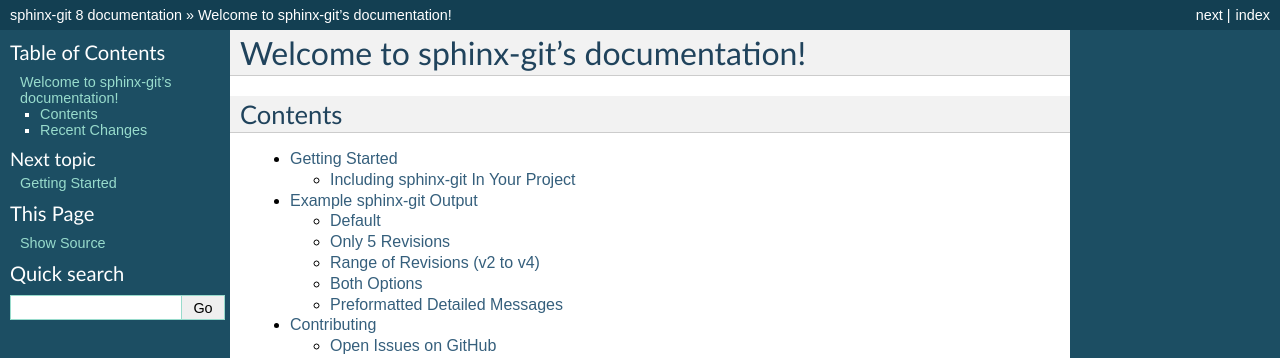
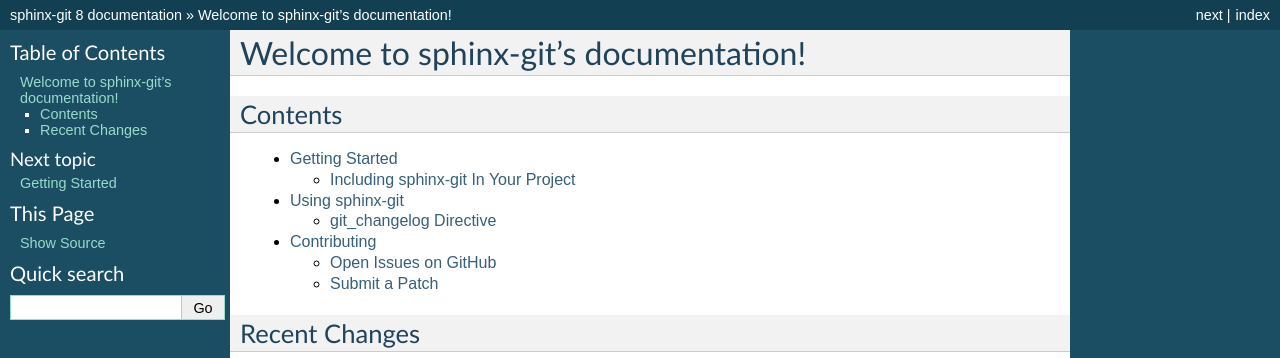
Before and after one commit to OddBloke/sphinx-git, a Sphinx documentation site: the page built from docs/index.rst, in a window 1280 px wide, cut to the strip 0-358 px from the top of the page. Built offline with Sphinx 7.4.7, drawn with Linux system fonts in a browser that asks for light colours; some of the changed lines change nothing that is shown.

Commit message:
Add Using section, superseding examples.rst.

```diff
--- a/docs/examples.rst
+++ /dev/null
@@ -1,36 +0,0 @@
-Example sphinx-git Output
-=========================
-
-Default
-~~~~~~~
-
-.. git_changelog::
-
-
-Only 5 Revisions
-~~~~~~~~~~~~~~~~
-
-.. git_changelog::
-  :revisions: 5
-
-Range of Revisions (v2 to v4)
-~~~~~~~~~~~~~~~~~~~~~~~~~~~~~
-
-.. git_changelog::
-  :rev-list: v2..v4
-
-Both Options
-~~~~~~~~~~~~
-
-This will generate a warning.
-
-.. git_changelog::
-  :rev-list: v2..v4
-  :revisions: 2
-
-Preformatted Detailed Messages
-~~~~~~~~~~~~~~~~~~~~~~~~~~~~~~
-
-.. git_changelog::
-  :rev-list: v2..v4
-  :detailed-message-pre: True
--- a/docs/index.rst
+++ b/docs/index.rst
@@ -8,7 +8,7 @@
     :maxdepth: 2
 
     getting-started
-    examples
+    using
     contributing
 
 Recent Changes
--- /dev/null
+++ b/docs/using.rst
@@ -0,0 +1,104 @@
+Using sphinx-git
+================
+
+Currently, sphinx-git provides a single extension to Sphinx: the
+``git_changelog`` directive.
+
+git_changelog Directive
+-----------------------
+
+The ``git_changelog`` directive produces a list of commits in the repository in
+which the documentation build is happening.
+
+By default, it will output the most recent 10 commits.  So::
+
+    .. git_changelog::
+
+produces:
+
+    .. git_changelog::
+
+As you can see, each revision has the message, author and date output in a
+list.  If a commit has a detailed message (i.e. any part of the commit message
+that is not on the first line), that will be output below the list item for
+that commit.
+
+Changing Number of Revisions in Output
+~~~~~~~~~~~~~~~~~~~~~~~~~~~~~~~~~~~~~~
+
+If you want to change the number of revisions output by ``git_changelog``, then
+you can specify the ``:revisions:`` argument.  So::
+
+    .. git_changelog::
+        :revisions: 2
+
+produces:
+
+    .. git_changelog::
+        :revisions: 2
+
+If you specify more revisions than the history contains, all revisions in the
+history will be displayed.
+
+Specifying Range of Revisions to Output
+~~~~~~~~~~~~~~~~~~~~~~~~~~~~~~~~~~~~~~~
+
+If you want even more control over the output of ``git_changelog``, then you
+can specify precisely the revisions you want included using the ``:rev-list:``
+argument.  So::
+
+    .. git_changelog::
+        :rev-list: v3..v4
+
+produces a list of all the commits between the v3 and v4 tags:
+
+    .. git_changelog::
+        :rev-list: v3..v4
+
+and::
+
+    .. git_changelog::
+        :rev-list: v1
+
+gives you a list of all commits up to the v1 tag (most of which involved me
+wrestling with setuptools):
+
+    .. git_changelog::
+        :rev-list: v1
+
+``:rev-list:`` lets you specify revisions using anything that ``git rev-parse``
+will accept.  See `the man page`_ for details.
+
+.. warning::
+
+    The ``:revisions:`` argument and the ``:rev-list:`` argument don't play
+    nicely together.  ``:rev-list:`` will always take precedence, and all
+    commits specified by the revision specification be output regardless of the
+    ``:revisions:`` argument [#patches]_.
+
+    Sphinx will output a warning if you specify both.
+
+Preformatted Output for Detailed Messages
+~~~~~~~~~~~~~~~~~~~~~~~~~~~~~~~~~~~~~~~~~
+
+If you would prefer for the detailed commit messages to be output as
+preformatted text (e.g. if you include code samples in your commit messages),
+then you can specify this preference using the ``:detailed-message-pre:``
+argument. So::
+
+    .. git_changelog::
+        :rev-list: 3669419^..3669419
+        :detailed-message-pre: True
+
+becomes:
+
+    .. git_changelog::
+        :rev-list: 3669419^..3669419
+        :detailed-message-pre: True
+
+.. _the man page: https://www.kernel.org/pub/software/scm/git/docs/git-rev-parse.html
+
+.. rubric:: Footnotes
+
+.. [#patches]
+    :doc:`Patches welcome! <contributing>`
```
